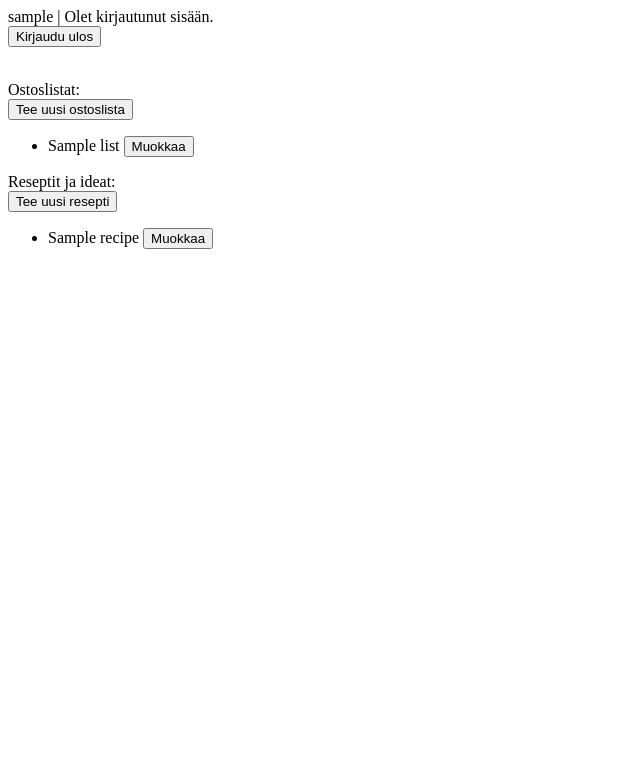
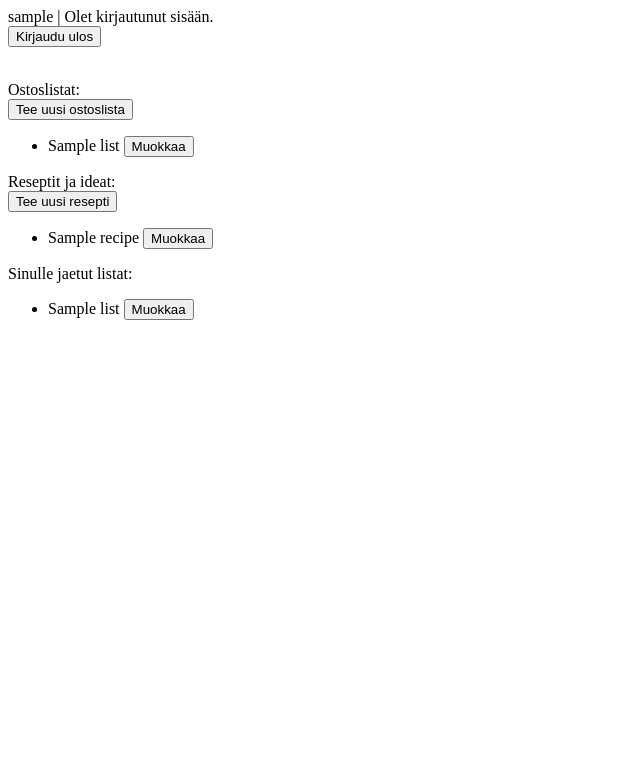
Before and after one commit to latoma/Ostoslista-sovellus, a Flask app: template templates/index.html in a window 1280 px wide. Shown: the top 783 px of the page, without its empty margins (0-640 px from the left). Run offline with Flask 2, Linux system fonts and the light colour scheme; the visitor is signed in with stand-in values (Sample User, id 1); the template is opened without the code that fills it: most values are stand-ins (such as "Sample title", 1, 10 or a date in 2020).

Commit message:
näyttää listan jaetuista listoista

```diff
--- a/templates/index.html
+++ b/templates/index.html
@@ -42,6 +42,19 @@ Reseptit ja ideat:
     {% endfor %}
 </ul>
 
+Sinulle jaetut listat:
+<ul>
+    {% for list in shared_lists %}
+        <li data-list-id = "{{ list.list_id}}">
+            <form action="/activate_list" method="POST">
+                {{ list.list_name }}
+                <input type="hidden" name="list_id" value="{{ list.list_id }}">
+                <button class="selectButton" type="submit">Muokkaa</button>
+            </form>
+        </li>
+    {% endfor %}
+</ul>
+
 {% else %}
 Tervetuloa kauppalista-sovellukseen!
 <a href="/login">Kirjaudu sisään</a>
```
